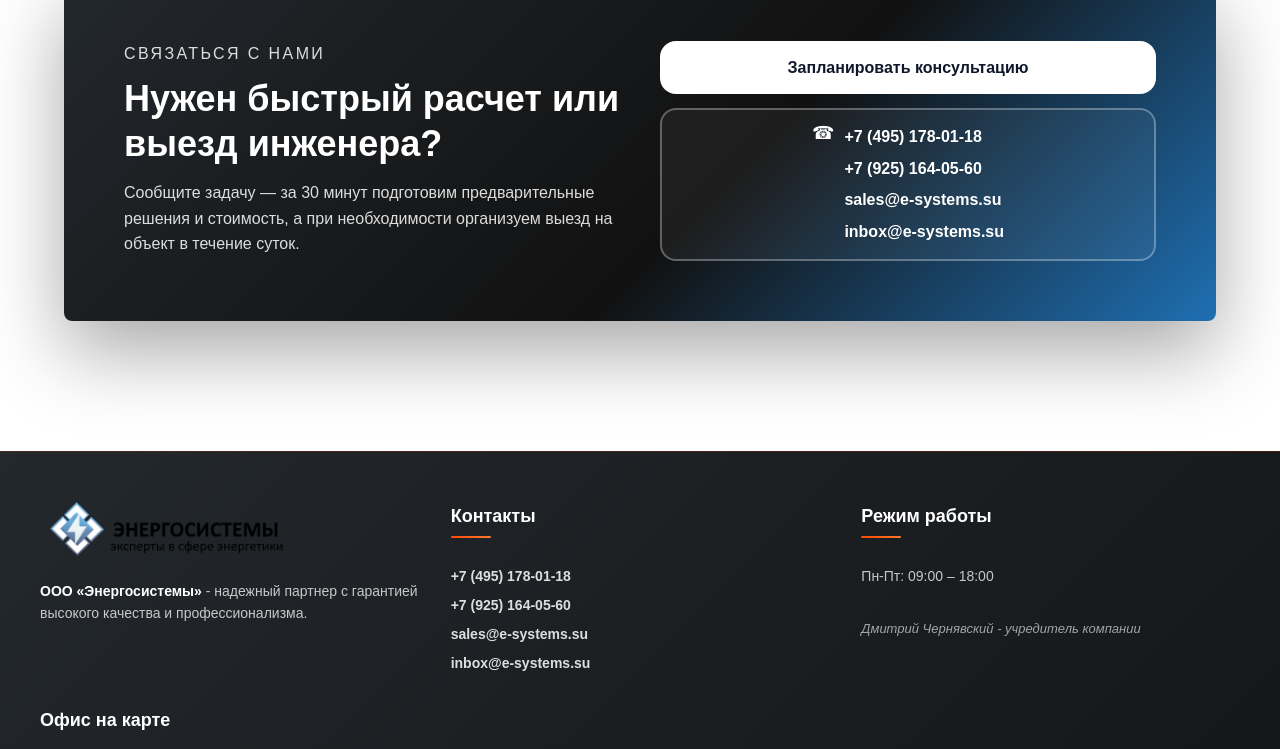
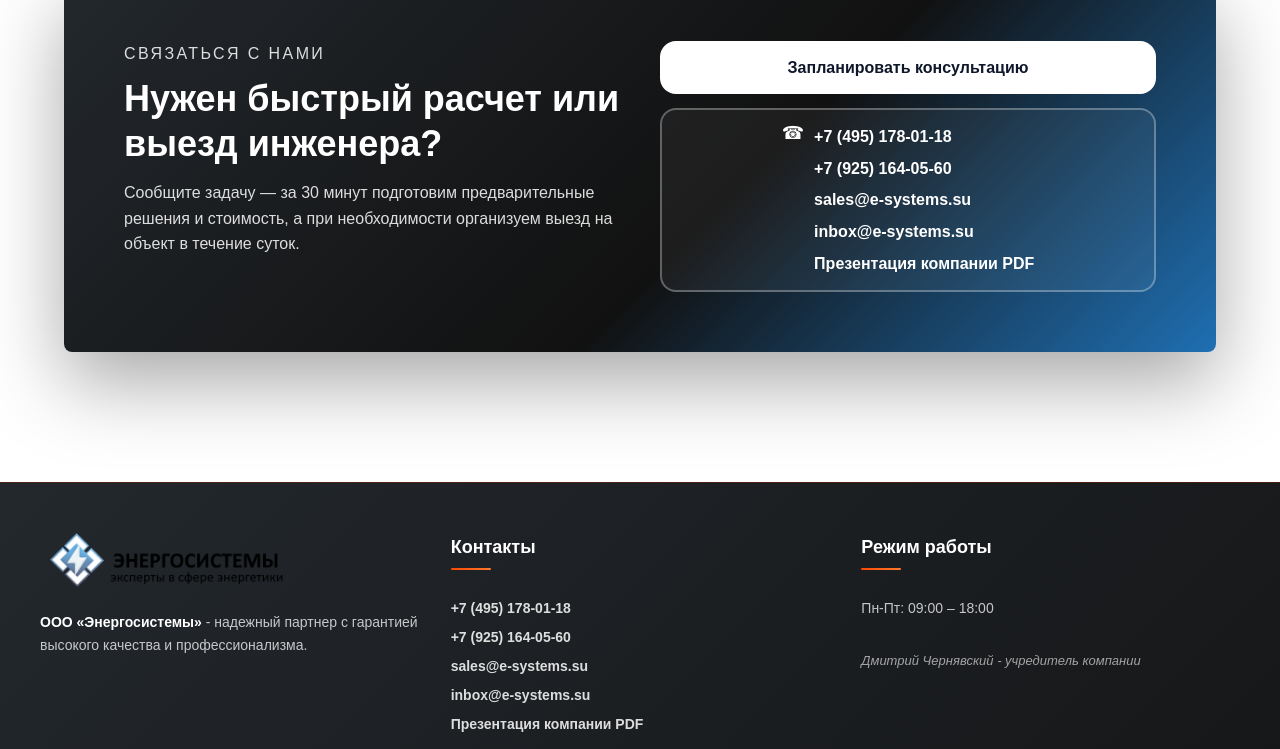
Before and after one commit to stepsharpnew/energo_systems, a Nuxt app in the folder front/: page / in a window 1280 px wide. Shown: the part 8820-9569 px from the top of the page. Built offline with nearby package versions, Linux system fonts and the light colour scheme.

Commit message:
Update company presentation links

```diff
--- a/front/components/energy-systems/ContactCTA.vue
+++ b/front/components/energy-systems/ContactCTA.vue
@@ -20,6 +20,7 @@
           <a href="tel:+79251640560">+7 (925) 164-05-60</a>
           <a href="mailto:sales@e-systems.su?cc=inbox@e-systems.su">sales@e-systems.su</a>
           <a href="mailto:inbox@e-systems.su">inbox@e-systems.su</a>
+          <a href="/Energosistemy_el_vesia_2026.pdf" target="_blank" rel="noopener">Презентация компании PDF</a>
         </div>
       </div>
     </div>
--- a/front/components/energy-systems/ContentBlocks.vue
+++ b/front/components/energy-systems/ContentBlocks.vue
@@ -267,7 +267,7 @@ const contentImage3 = '/img/content/content-2.jpg';
 const contentImage2 = '/img/content/content-3.png';
 const contentImage4 = '/img/content/content-4.jpg';
 const contentImage5 = '/img/content/content-5.jpg';
-const presentationUrl = '/2026-07-02_120344_%D0%AD%D0%BD%D0%B5%D1%80%D0%B3%D0%BE%D1%81%D0%B8%D1%81%D1%82%D0%B5%D0%BC%D1%8B.pdf';
+const presentationUrl = '/Energosistemy_el_vesia_2026.pdf';
 
 export default {
   name: "ContentBlocks",
--- a/front/components/energy-systems/Footer.vue
+++ b/front/components/energy-systems/Footer.vue
@@ -23,6 +23,9 @@
           </li>
           <li>
             <a href="mailto:inbox@e-systems.su" class="contact-link">inbox@e-systems.su</a>
+          </li>
+          <li>
+            <a href="/Energosistemy_el_vesia_2026.pdf" class="contact-link" target="_blank" rel="noopener">Презентация компании PDF</a>
           </li>
         </ul>
       </div>
--- a/front/src/components/energy-systems/ContactCTA.vue
+++ b/front/src/components/energy-systems/ContactCTA.vue
@@ -15,7 +15,10 @@
       </button>
       <div class="phone-link">
         <span class="phone-icon">📞</span>
-        <a href="tel:+74951780118">+7 (495) 178-01-18</a>
+        <div class="contact-links">
+          <a href="tel:+74951780118">+7 (495) 178-01-18</a>
+          <a href="/Energosistemy_el_vesia_2026.pdf" target="_blank" rel="noopener">Презентация компании PDF</a>
+        </div>
       </div>
     </div>
   </section>
@@ -87,7 +90,7 @@ export default {
 
 .phone-link {
   display: inline-flex;
-  align-items: center;
+  align-items: flex-start;
   justify-content: center;
   gap: 10px;
   padding: 14px 28px;
@@ -99,6 +102,13 @@ export default {
 .phone-icon {
   font-size: 18px;
   line-height: 1;
+}
+
+.contact-links {
+  display: flex;
+  flex-direction: column;
+  gap: 6px;
+  text-align: left;
 }
 
 .phone-link a {
@@ -115,12 +125,12 @@ export default {
 
 /* На десктопе ссылка не кликабельна */
 @media (min-width: 769px) {
-  .phone-link a {
+  .phone-link a[href^="tel:"] {
     pointer-events: none;
     cursor: default;
   }
 
-  .phone-link a:hover {
+  .phone-link a[href^="tel:"]:hover {
     opacity: 1;
   }
 }
--- a/front/src/components/energy-systems/ContentBlocks.vue
+++ b/front/src/components/energy-systems/ContentBlocks.vue
@@ -268,7 +268,7 @@ import contentImage2 from "@/assets/content/content-3.png";
 import contentImage4 from "@/assets/content/content-4.jpg";
 import contentImage5 from "@/assets/content/content-5.jpg";
 
-const presentationUrl = '/2026-07-02_120344_%D0%AD%D0%BD%D0%B5%D1%80%D0%B3%D0%BE%D1%81%D0%B8%D1%81%D1%82%D0%B5%D0%BC%D1%8B.pdf';
+const presentationUrl = '/Energosistemy_el_vesia_2026.pdf';
 
 export default {
   name: "ContentBlocks",
--- a/front/src/components/energy-systems/Footer.vue
+++ b/front/src/components/energy-systems/Footer.vue
@@ -24,6 +24,9 @@
           </li>
           <li>
             <a href="mailto:inbox@e-systems.su" class="contact-link">inbox@e-systems.su</a>
+          </li>
+          <li>
+            <a href="/Energosistemy_el_vesia_2026.pdf" class="contact-link" target="_blank" rel="noopener">Презентация компании PDF</a>
           </li>
         </ul>
       </div>
```
Also changed, not shown: 2 other files (tests, documents, lock files or other folders).
